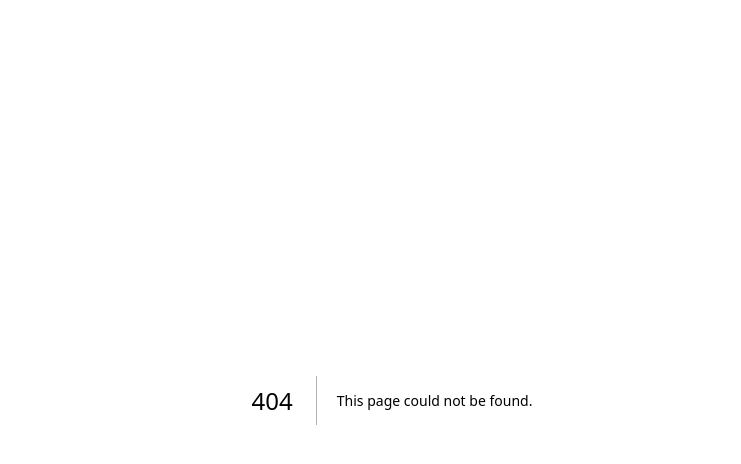
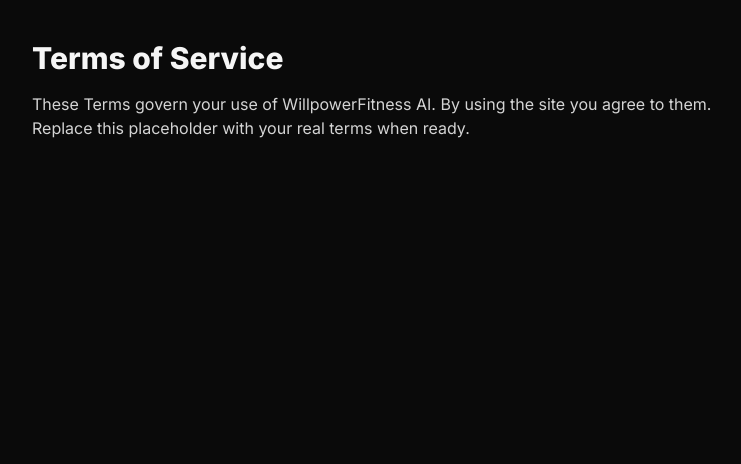
Before and after one commit to WillpowerfitnessAI/willpowerfitness-frontend, a Next.js app: page /terms in a window 1280 px wide. Before the commit this address had no page. Shown: the top 464 px of the page, without its empty margins (248-989 px from the left). Built offline with nearby package versions, Linux system fonts and the light colour scheme.

Commit message:
fix(routing): point brochure to /brochure; add terms & privacy pages

```diff
--- a/pages/index.js
+++ b/pages/index.js
@@ -21,7 +21,7 @@ export default function Home() {
           {/* Only link to routes you actually have */}
           <nav className="hidden gap-6 text-sm text-neutral-300 md:flex">
             <Link href="/login" className="hover:text-white">Member Login</Link>
-            <Link href="/brochure.html" className="hover:text-white">Brochure</Link>
+            <Link href="/brochure" className="hover:text-white">Brochure</Link>
           </nav>
         </header>
 
--- /dev/null
+++ b/pages/privacy.js
@@ -0,0 +1,12 @@
+export default function Privacy() {
+  return (
+    <main className="min-h-screen bg-neutral-950 text-neutral-100">
+      <div className="mx-auto w-full max-w-3xl px-4 sm:px-6 py-10">
+        <h1 className="text-3xl font-bold">Privacy Policy</h1>
+        <p className="mt-4 text-neutral-300">
+          We respect your privacy. Replace this placeholder with your real policy when ready.
+        </p>
+      </div>
+    </main>
+  );
+}
--- /dev/null
+++ b/pages/terms.js
@@ -0,0 +1,13 @@
+export default function Terms() {
+  return (
+    <main className="min-h-screen bg-neutral-950 text-neutral-100">
+      <div className="mx-auto w-full max-w-3xl px-4 sm:px-6 py-10">
+        <h1 className="text-3xl font-bold">Terms of Service</h1>
+        <p className="mt-4 text-neutral-300">
+          These Terms govern your use of WillpowerFitness AI. By using the site you agree to them.
+          Replace this placeholder with your real terms when ready.
+        </p>
+      </div>
+    </main>
+  );
+}
```
